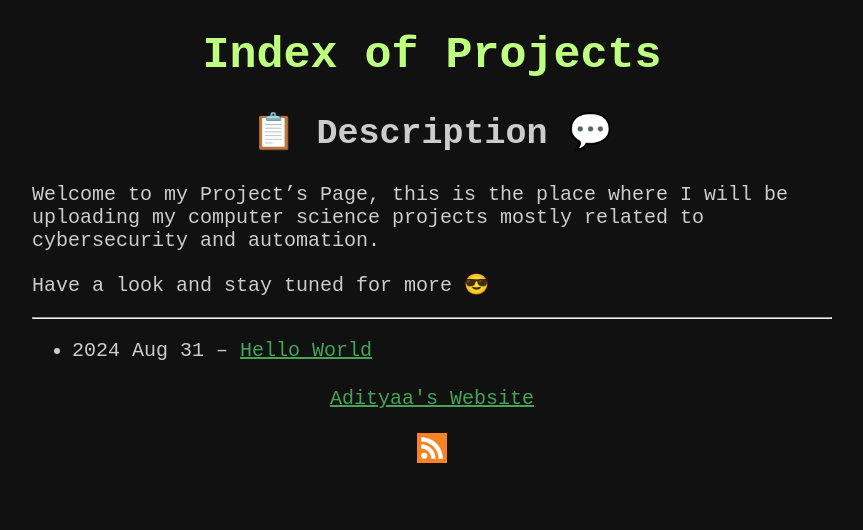
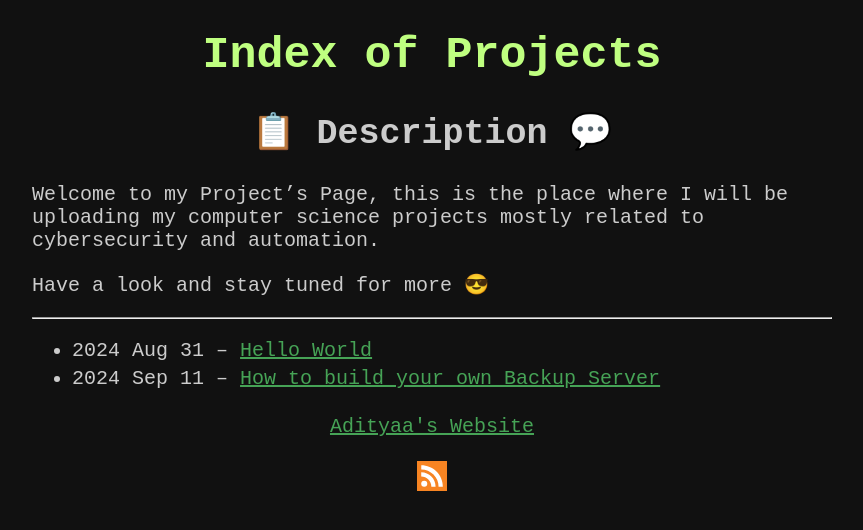
Before and after one commit to AdityaaTikoo/site, a plain HTML site: page projects/index.html in a window 1280 px wide. Shown: the whole page, without its empty margins (208-1071 px from the left). Drawn offline with Linux system fonts and the light colour scheme.

Commit message:
Update index.html

```diff
--- a/projects/index.html
+++ b/projects/index.html
@@ -25,6 +25,8 @@ Have a look and stay tuned for more 😎">
 <li><time datetime="2024-08-31T11:47:46&#43;05:30">2024 Aug 31</time> &ndash; <a href="/projects/hello-world/">Hello World</a>
 
 	</li>
+	<li><time datetime="2024-09-11T17:15:16+05:30">2024 Sep 11</time> &ndash; <a href="/projects/backup-server/">How to build your own Backup Server</a>
+	</li>
 </ul>
 
 </article>
```
